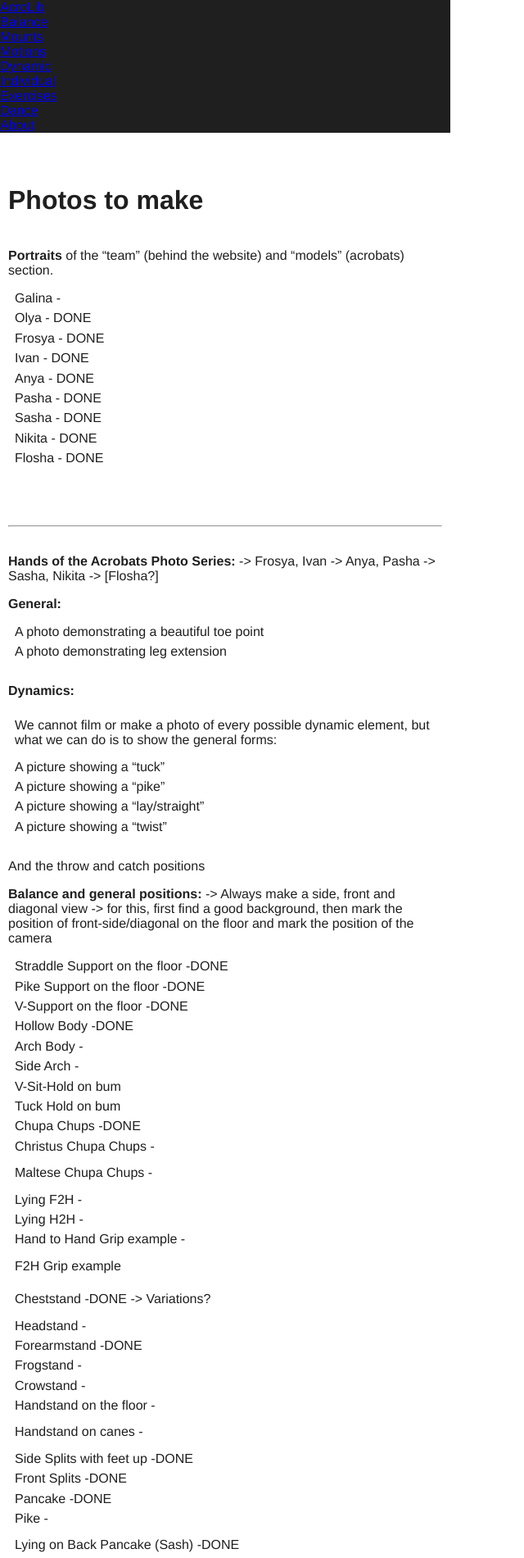
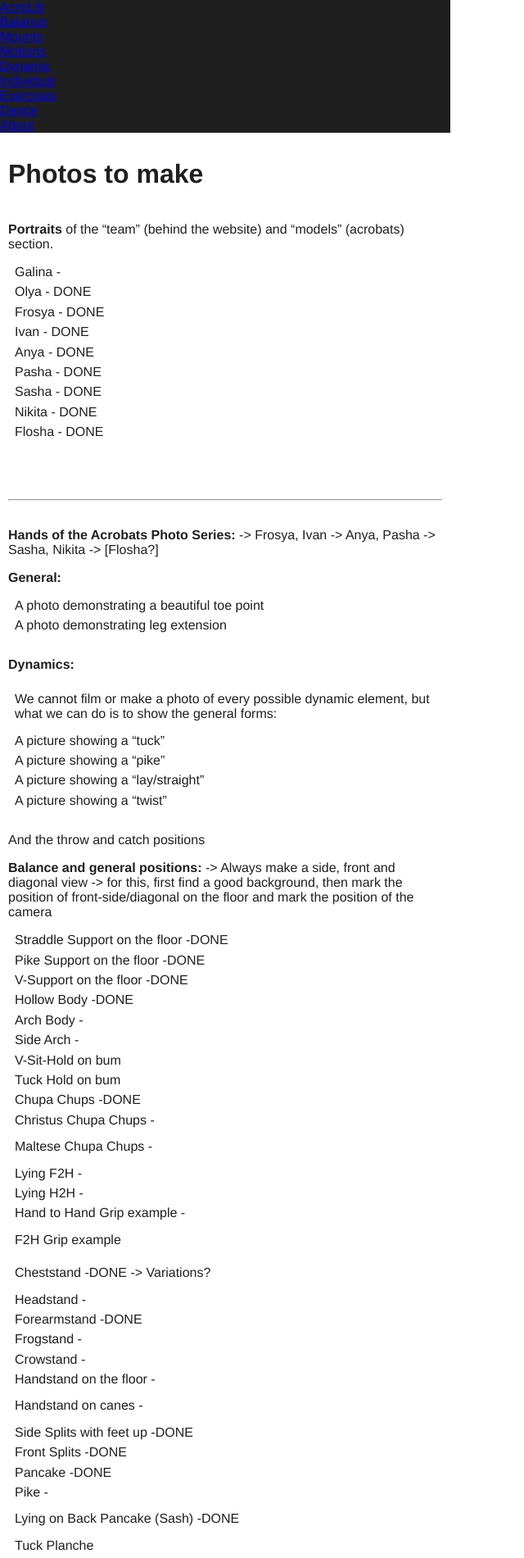
Before and after one commit to floshin/acrolib, a Jekyll site: the page built from PHOTO-TODO.md, in a window 1280 px wide. Shown: the top 1901 px of the page at 82% size, without its empty margins (0-640 px from the left). Built offline with Jekyll 4.4.1, drawn with Linux system fonts in a browser that asks for light colours; our own code applies the rules of GitHub Pages for plain Markdown files.

Commit message:
Update default.html

```diff
--- a/_layouts/default.html
+++ b/_layouts/default.html
@@ -112,7 +112,7 @@
 }
 
 h1 {
-  padding-top: 2em;
+  padding-top: 1em;
 }
 
 p {
@@ -211,7 +211,6 @@
   header {
    /* display: flex;*/
     /*justify-content: space-between;*/
-    position: fixed;
     width: 100%;
     top: 0;
   }
```
